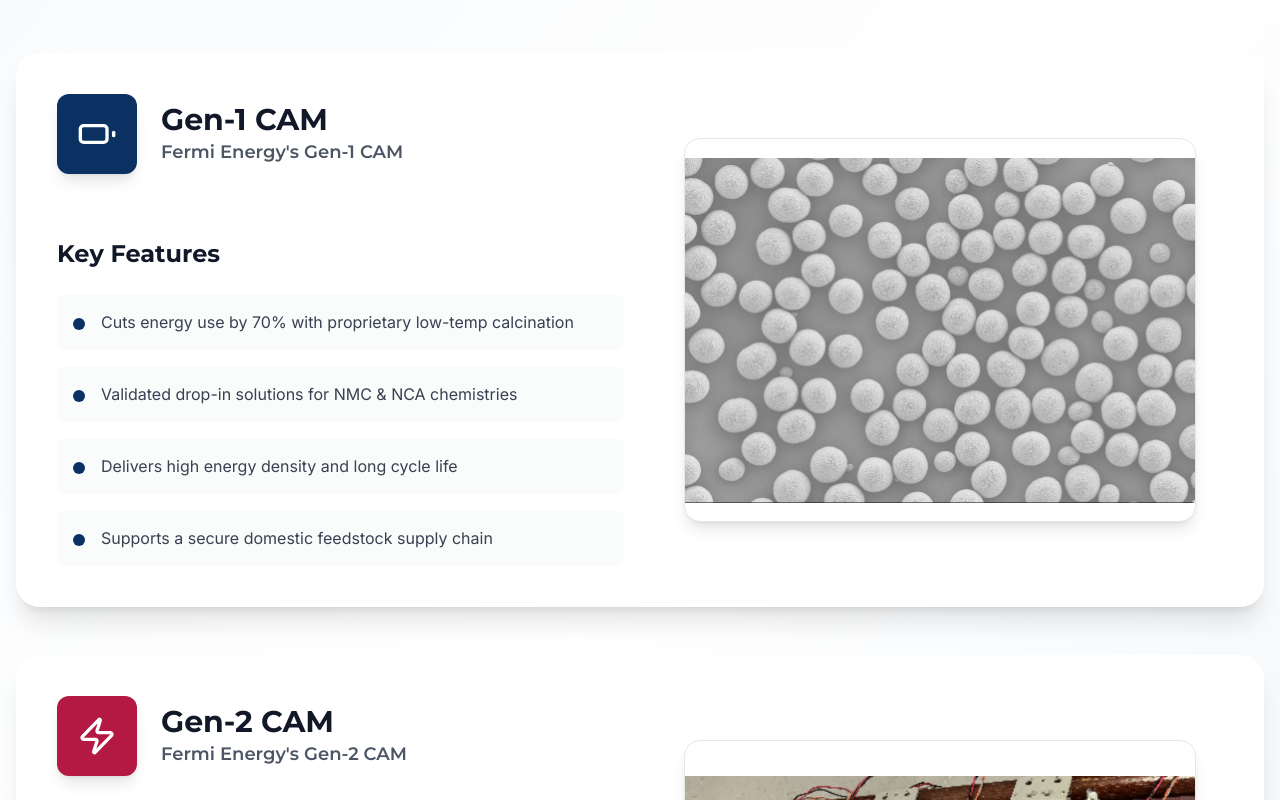
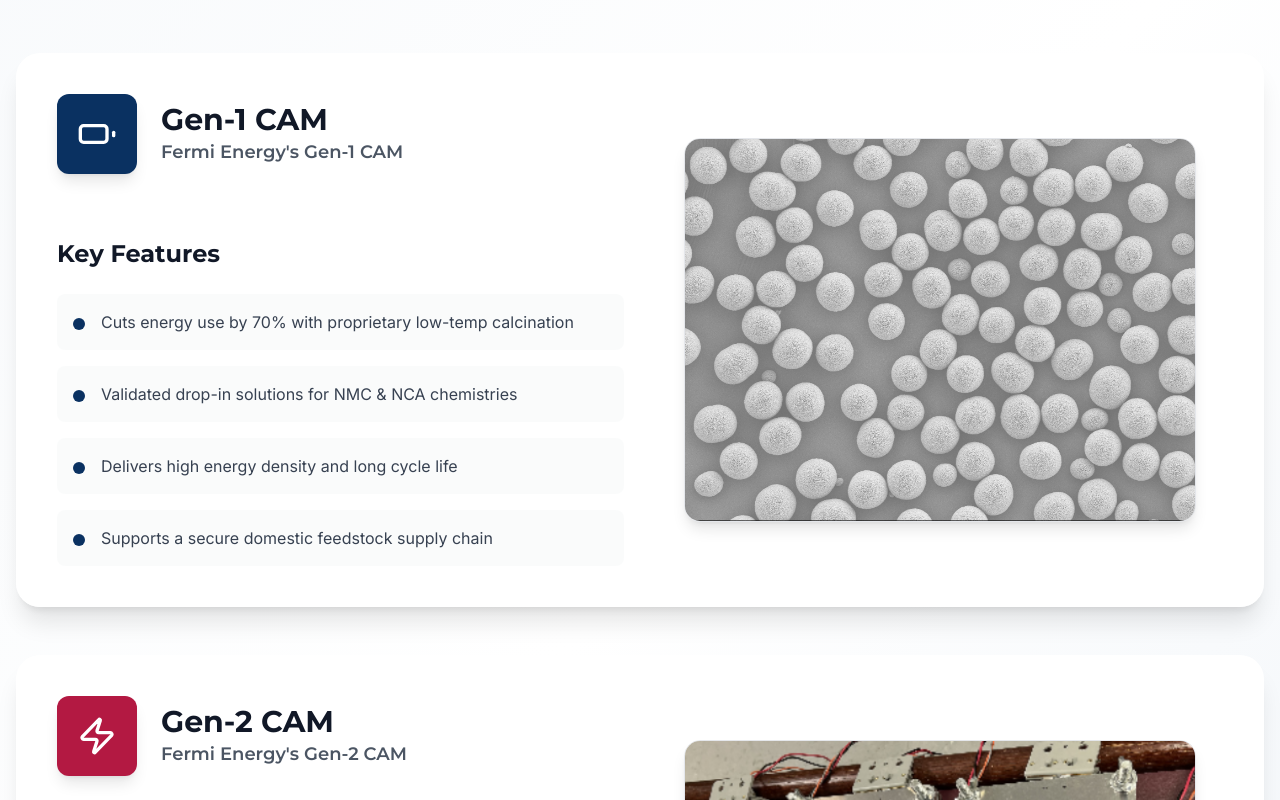
Before and after one commit to Zhengrui-Xu/Fermi-Landing-page, a Next.js app: page / in a window 1280 px wide. Shown: the part 2300-3100 px from the top of the page. Built offline with nearby package versions, Linux system fonts and the light colour scheme.

Commit message:
no padding images

```diff
--- a/src/components/problems-parallax-v2.js
+++ b/src/components/problems-parallax-v2.js
@@ -151,7 +151,7 @@
                       alt={product.title}
                       width={500}
                       height={375}
-                      className="w-full h-full object-contain"
+                      className="w-full h-full object-cover"
                     />
                   </div>
                 </div>
```
